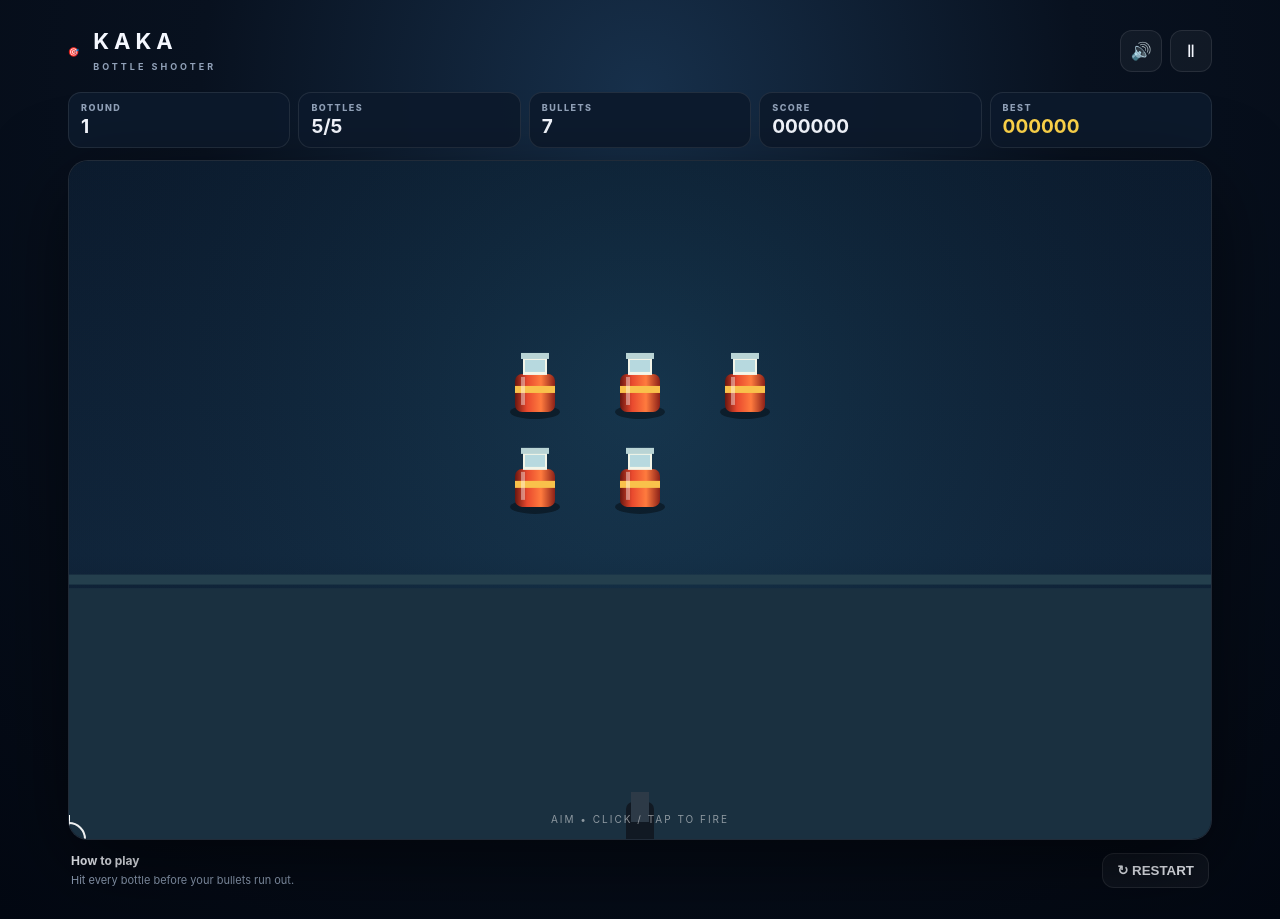
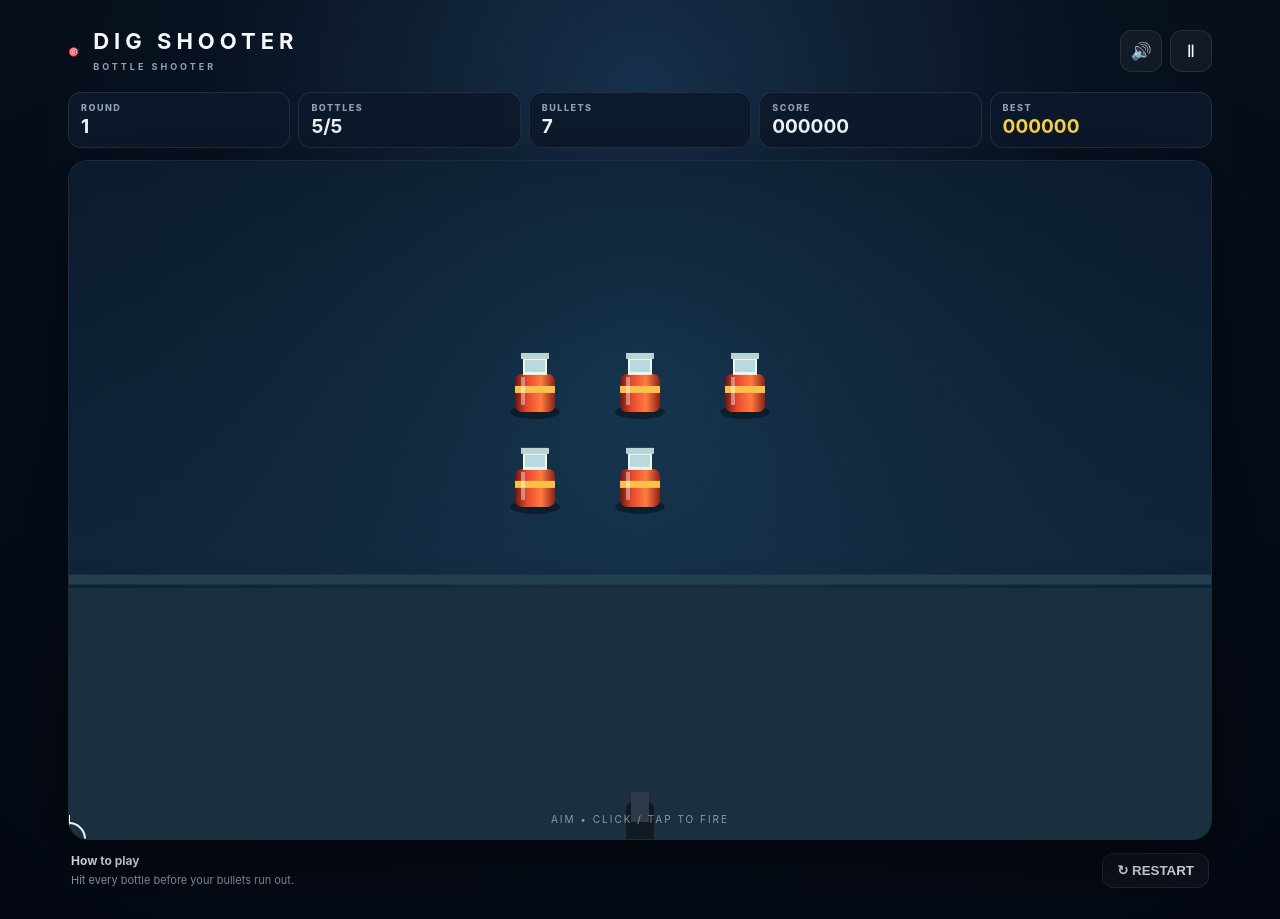
Before and after one commit to Diganth-M/botttle-shooter, a plain HTML site: page index.html in a window 1280 px wide. Drawn offline with Linux system fonts and the light colour scheme.

Commit message:
Rename game to DIG SHOOTER

```diff
--- a/index.html
+++ b/index.html
@@ -4,14 +4,14 @@
 <meta charset="UTF-8">
 <meta name="viewport" content="width=device-width,initial-scale=1.0">
 <meta name="theme-color" content="#08111f">
-<meta name="description" content="KAKA Bottle Shooter — an arcade bottle shooting game.">
-<title>KAKA Bottle Shooter</title>
+<meta name="description" content="DIG SHOOTER — Bottle Shooter — an arcade bottle shooting game.">
+<title>DIG SHOOTER — Bottle Shooter</title>
 <link rel="stylesheet" href="style.css">
 </head>
 <body>
 <main class="app-shell">
 <header class="topbar">
-  <div class="brand"><span class="brand-mark">🎯</span><div><h1>KAKA</h1><span>BOTTLE SHOOTER</span></div></div>
+  <div class="brand"><span class="brand-mark">🎯</span><div><h1>DIG SHOOTER</h1><span>BOTTLE SHOOTER</span></div></div>
   <div class="top-actions"><button id="soundBtn" class="icon-btn">🔊</button><button id="pauseBtn" class="icon-btn">Ⅱ</button></div>
 </header>
 <section class="hud">
```
